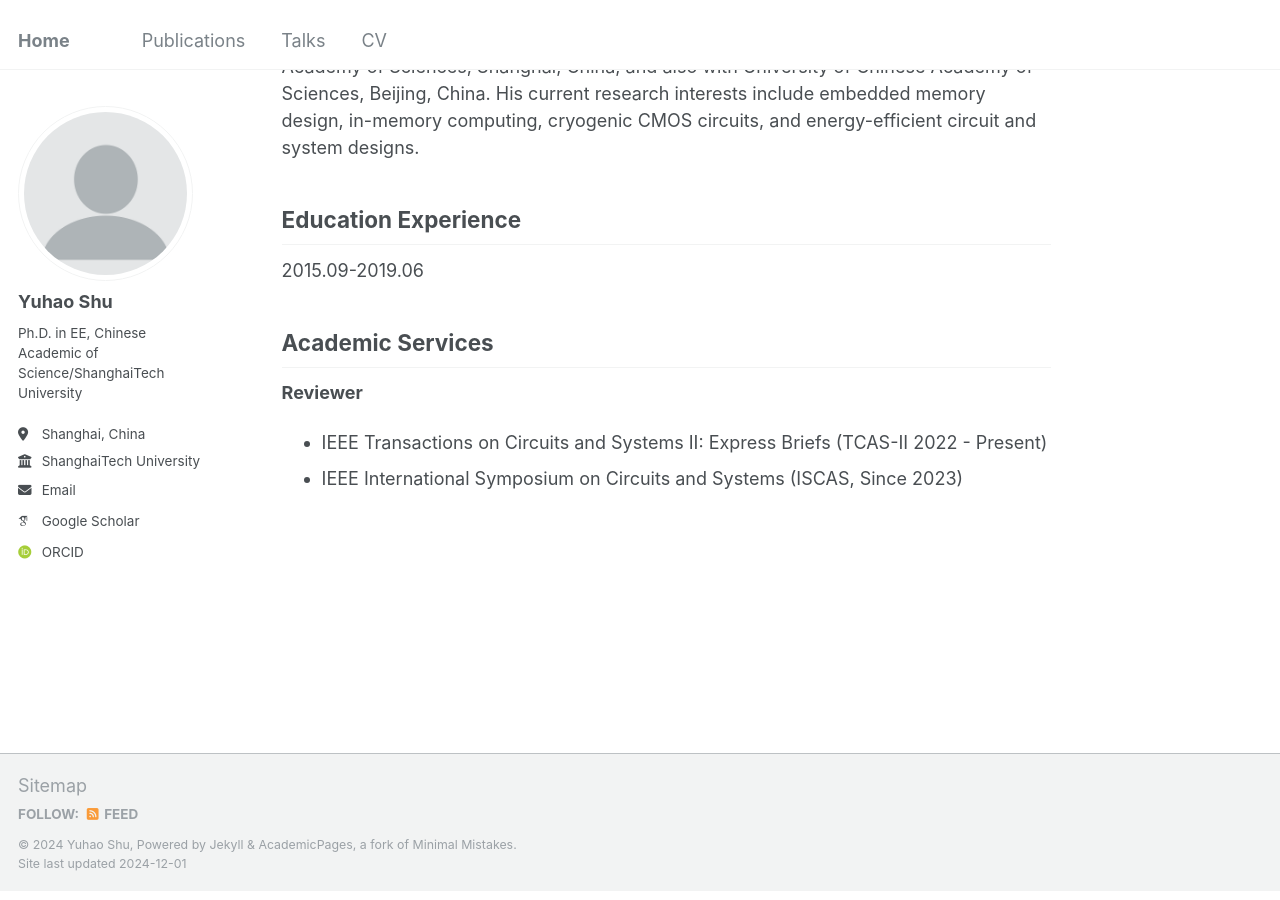
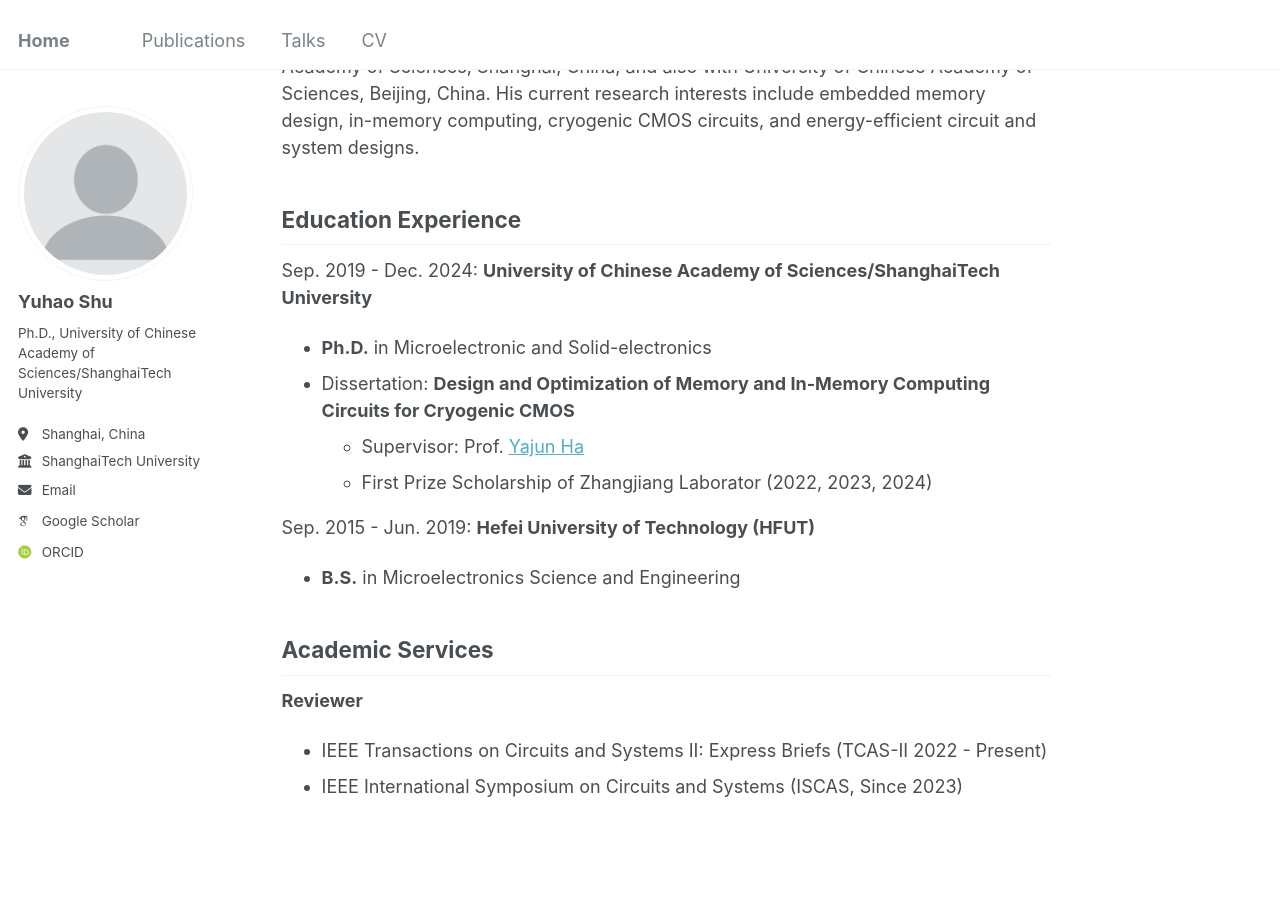
Before and after one commit to beckycaspar/beckycaspar.github.io, a Jekyll site: the page built from _pages/about.md, in a window 1280 px wide and 900 px high, scrolled down 403 px. Built offline with Jekyll 4.4.1, drawn with Linux system fonts in a browser that asks for light colours; some web fonts are replaced.

Commit message:
update home

```diff
--- a/_config.yml
+++ b/_config.yml
@@ -24,7 +24,7 @@ author:
   avatar           : "profile.png"
   name             : "Yuhao Shu"
   pronouns         : # example: "she/her"
-  bio              : "Ph.D. in EE, Chinese Academic of Science/ShanghaiTech University"
+  bio              : "Ph.D., University of Chinese Academy of Sciences/ShanghaiTech University"
   location         : "Shanghai, China"
   employer         : "ShanghaiTech University"
   uri              : # URL
--- a/_pages/about.md
+++ b/_pages/about.md
@@ -17,7 +17,14 @@ Yuhao Shu received the B.S. degree in microelectronics science and engineering f
 His current research interests include embedded memory design, in-memory computing, cryogenic CMOS circuits, and energy-efficient circuit and system designs.
 
 ## Education Experience
-2015.09-2019.06
+Sep. 2019 - Dec. 2024: **University of Chinese Academy of Sciences/ShanghaiTech University**
+* **Ph.D.** in Microelectronic and Solid-electronics
+* Dissertation: **Design and Optimization of Memory and In-Memory Computing Circuits for Cryogenic CMOS**
+  -  Supervisor: Prof. [Yajun Ha](https://sist.shanghaitech.edu.cn/hayj/main.htm)
+  -  First Prize Scholarship of Zhangjiang Laborator (2022, 2023, 2024)
+
+Sep. 2015 - Jun. 2019: **Hefei University of Technology (HFUT)**
+* **B.S.** in Microelectronics Science and Engineering
 
 ## Academic Services
 **Reviewer**
```
Also changed, not shown: _pages/cv.md (deleted, +0 -64 lines).
